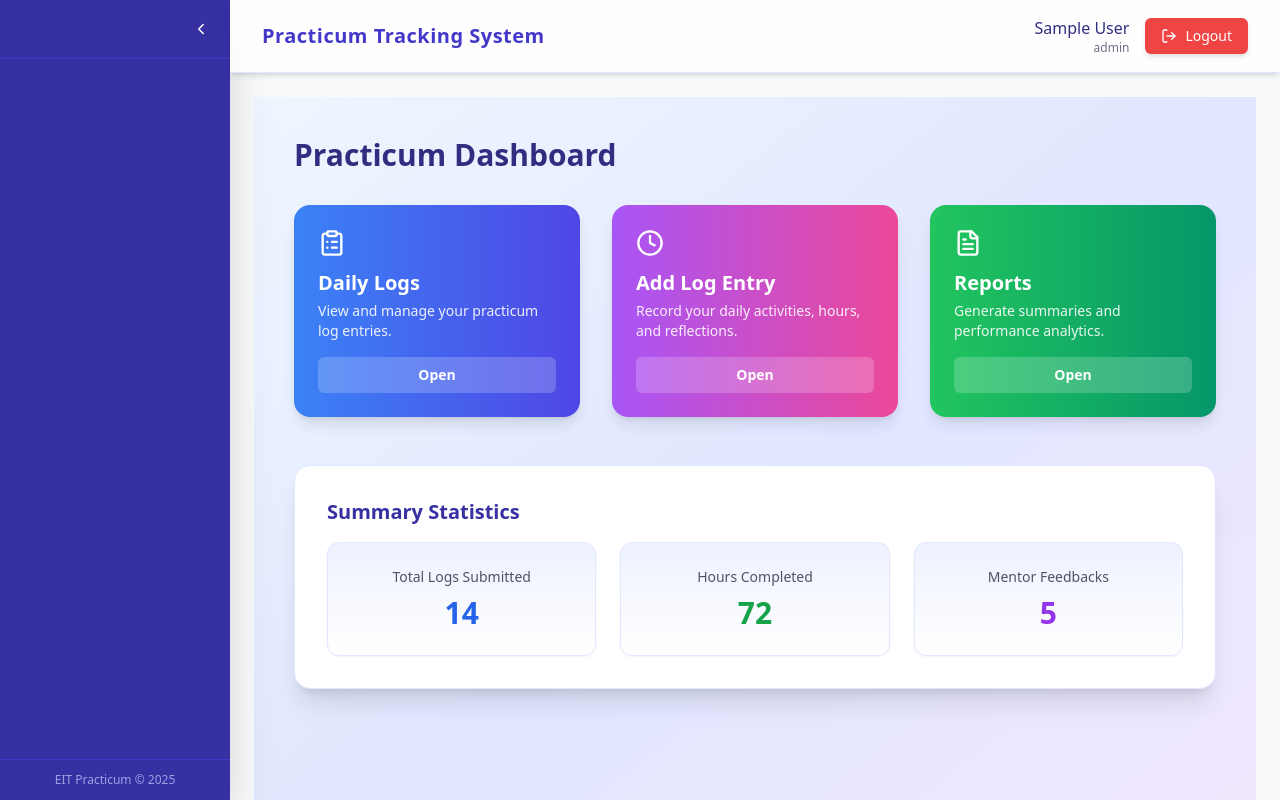
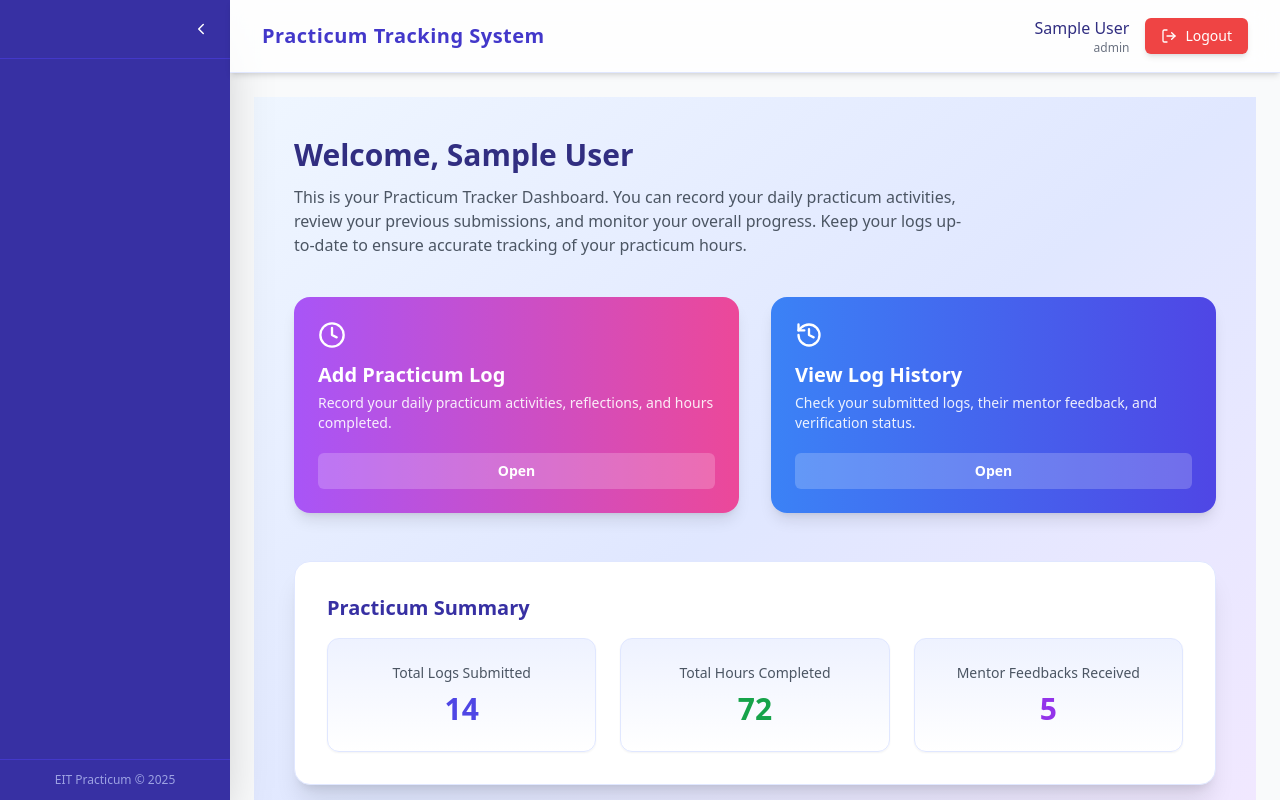
Before and after one commit to lasithahemajith/EIT_Ptacticum_Tracking_System, a React (Vite) app in the folder FE/: page /student/home in a window 1280 px wide. Built offline with nearby package versions, Linux system fonts and the light colour scheme; sample sign-in values are in the browser's storage.

Commit message:
mentor home

```diff
--- a/FE/src/pages/Student/Home/StudentHome.jsx
+++ b/FE/src/pages/Student/Home/StudentHome.jsx
@@ -1,53 +1,47 @@
 import { motion } from "framer-motion";
-import { ClipboardList, FileText, Clock, LogOut } from "lucide-react";
+import { ClipboardList, Clock, History } from "lucide-react";
 import { useNavigate } from "react-router-dom";
 import { useAuth } from "@/context/AuthContext";
-import Sidebar from "@/components/Sidebar";
 
-export default function Home() {
-  const { user, logout } = useAuth();
+export default function StudentHome() {
+  const { user } = useAuth();
   const navigate = useNavigate();
 
   return (
     <div className="flex min-h-screen bg-gradient-to-br from-blue-50 via-indigo-100 to-purple-100">
-
-
-      {/* ✅ Main Content Area */}
       <div className="flex-1 flex flex-col">
-
         {/* Main Content */}
         <main className="flex-1 p-10 overflow-y-auto">
           <motion.h2
             initial={{ x: -20, opacity: 0 }}
             animate={{ x: 0, opacity: 1 }}
             transition={{ duration: 0.5 }}
-            className="text-3xl font-semibold text-indigo-900 mb-8"
+            className="text-3xl font-semibold text-indigo-900 mb-3"
           >
-            Practicum Dashboard
+            Welcome, {user?.name || "Student"}
           </motion.h2>
+          <p className="text-gray-600 mb-10 max-w-2xl">
+            This is your Practicum Tracker Dashboard. You can record your daily
+            practicum activities, review your previous submissions, and monitor
+            your overall progress. Keep your logs up-to-date to ensure accurate
+            tracking of your practicum hours.
+          </p>
 
-          {/* Dashboard Cards */}
-          <div className="grid grid-cols-1 sm:grid-cols-2 lg:grid-cols-3 gap-8">
+          {/* Student Actions */}
+          <div className="grid grid-cols-1 sm:grid-cols-2 gap-8 mb-12">
             <DashboardCard
-              icon={<ClipboardList size={28} />}
-              title="Daily Logs"
-              desc="View and manage your practicum log entries."
-              color="from-blue-500 to-indigo-600"
-              action={() => navigate("/logpapers")}
+              icon={<Clock size={28} />}
+              title="Add Practicum Log"
+              desc="Record your daily practicum activities, reflections, and hours completed."
+              color="from-purple-500 to-pink-500"
+              action={() => navigate("/student/logpapers")}
             />
             <DashboardCard
-              icon={<Clock size={28} />}
-              title="Add Log Entry"
-              desc="Record your daily activities, hours, and reflections."
-              color="from-purple-500 to-pink-500"
-              action={() => navigate("/logpapers/add")}
-            />
-            <DashboardCard
-              icon={<FileText size={28} />}
-              title="Reports"
-              desc="Generate summaries and performance analytics."
-              color="from-green-500 to-emerald-600"
-              action={() => navigate("#")}
+              icon={<History size={28} />}
+              title="View Log History"
+              desc="Check your submitted logs, their mentor feedback, and verification status."
+              color="from-blue-500 to-indigo-600"
+              action={() => navigate("/student/logpapers")}
             />
           </div>
 
@@ -56,24 +50,24 @@ export default function Home() {
             initial={{ opacity: 0 }}
             animate={{ opacity: 1 }}
             transition={{ delay: 0.2 }}
-            className="mt-12 bg-white rounded-2xl shadow-xl p-8 border border-indigo-100"
+            className="bg-white rounded-2xl shadow-xl p-8 border border-indigo-100"
           >
             <h3 className="text-xl font-semibold text-indigo-800 mb-4">
-              Summary Statistics
+              Practicum Summary
             </h3>
             <div className="grid grid-cols-1 sm:grid-cols-3 gap-6">
               <SummaryCard
                 label="Total Logs Submitted"
                 value="14"
-                color="text-blue-600"
+                color="text-indigo-600"
               />
               <SummaryCard
-                label="Hours Completed"
+                label="Total Hours Completed"
                 value="72"
                 color="text-green-600"
               />
               <SummaryCard
-                label="Mentor Feedbacks"
+                label="Mentor Feedbacks Received"
                 value="5"
                 color="text-purple-600"
               />
@@ -82,8 +76,8 @@ export default function Home() {
         </main>
 
         {/* Footer */}
-        <footer className="text-center py-4 text-indigo-600 text-sm opacity-80">
-          © 2025 EIT Practicum Tracker
+        <footer className="text-center py-6 text-indigo-600 text-sm opacity-80">
+          © 2025 EIT Practicum Tracker | Student Dashboard
         </footer>
       </div>
     </div>
@@ -94,9 +88,10 @@ export default function Home() {
 function DashboardCard({ icon, title, desc, color, action }) {
   return (
     <motion.div
-      whileHover={{ scale: 1.03 }}
+      whileHover={{ scale: 1.04 }}
       transition={{ duration: 0.2 }}
-      className={`bg-gradient-to-r ${color} text-white rounded-2xl shadow-lg p-6 flex flex-col justify-between hover:shadow-2xl transition`}
+      onClick={action}
+      className={`cursor-pointer bg-gradient-to-r ${color} text-white rounded-2xl shadow-lg p-6 flex flex-col justify-between hover:shadow-2xl transition`}
     >
       <div>
         <div className="mb-3">{icon}</div>
@@ -105,7 +100,7 @@ function DashboardCard({ icon, title, desc, color, action }) {
       </div>
       <button
         onClick={action}
-        className="mt-4 bg-white/20 hover:bg-white/30 text-sm font-semibold px-4 py-2 rounded-md transition"
+        className="mt-5 bg-white/20 hover:bg-white/30 text-sm font-semibold px-4 py-2 rounded-md transition"
       >
         Open
       </button>
```
